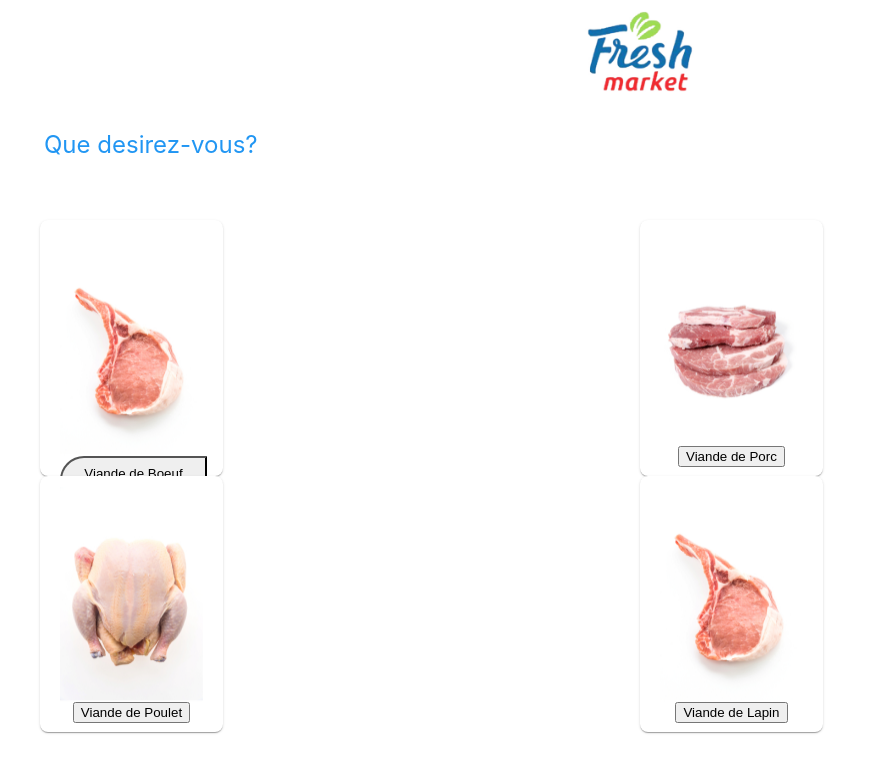
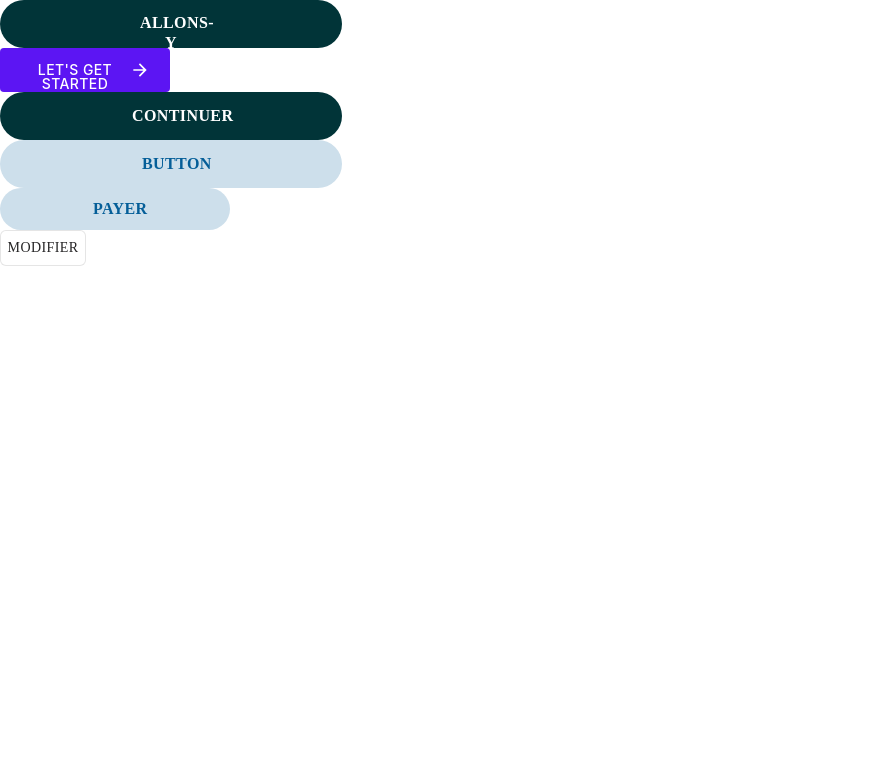
Before and after one commit to Opal-Organic-Market/Fresh-Market-Frontend, a React (Create React App) app: page /onboarding1 in a window 1280 px wide. Shown: the top 772 px of the page, without its empty margins (0-887 px from the left). Built offline with nearby package versions, Linux system fonts and the light colour scheme.

Commit message:
first buttons

```diff
--- a/package.json
+++ b/package.json
@@ -6,6 +6,7 @@
     "@emotion/react": "^11.11.4",
     "@emotion/styled": "^11.11.5",
     "@material-ui/core": "^4.12.4",
+    "@material-ui/icons": "^4.11.3",
     "@mui/icons-material": "^5.15.15",
     "@mui/material": "^5.15.15",
     "@testing-library/jest-dom": "^5.17.0",
--- a/src/App.js
+++ b/src/App.js
@@ -4,7 +4,14 @@ import React from 'react';
 // import Onboarding2 from './pages/onboarding2';
 // import Onboarding3 from './pages/onboarding3';
 // import Welcome from './pages/welcome';
-import CustomCard from './pages/accueil';
+// import CustomCard from './pages/accueil';
+
+import CustomButton from './components/Allons';
+import Suivant from './components/Suivant';
+import Continuer from './components/Continuer';
+import GetStarted from './components/GetStarted';
+import Payer from './components/Payer';
+import Modifier from './components/Modifier';
 
 export default function App() {
   return (
@@ -15,7 +22,13 @@ export default function App() {
       {/* < Onboarding4 /> */}
       {/* <Onboarding3 /> */}
       {/* < Welcome /> */}
-      < CustomCard />
+      <CustomButton/>
+      <GetStarted/>
+      <Continuer/>
+      <Suivant/>
+      <Payer/>
+      <Modifier/>
+      {/* < CustomCard /> */}
     </>
   );
 }
--- /dev/null
+++ b/src/components/Allons.js
@@ -0,0 +1,51 @@
+import React from 'react';
+import Button from '@material-ui/core/Button';
+import { makeStyles } from '@material-ui/core/styles';
+
+const useStyles = makeStyles({
+  root: {
+    display: 'flex',
+    flexDirection: 'row',
+    justifyContent: 'center',
+    alignItems: 'center',
+    padding: '0px 16px',
+    gap: '8px',
+    width: '342px',
+    height: '48px',
+    background: '#013438',
+    borderRadius: '32px',
+    '&:hover': {
+      background: '#013438',
+      animationTimingFunction: 'ease-in',
+      animationDuration: '600ms',
+    },
+  },
+  label: {
+    width: '62px',
+    height: '20px',
+    fontFamily: 'Droid Sans',
+    fontStyle: 'normal',
+    fontWeight: '700',
+    fontSize: '16px',
+    lineHeight: '125%',
+    textAlign: 'center',
+    color: '#FFFFFF',
+    textTransform: 'uppercase', // This will make the text capitalized
+    paddingBottom: '2px', // This will prevent the 'y' from dropping
+  },
+});
+
+export default function CustomButton() {
+  const classes = useStyles();
+
+  const handleClick = () => {
+    // Navigate to "Onboarding 1"
+    console.log('Navigating to Onboarding 1');
+  };
+
+  return (
+    <Button className={classes.root} onClick={handleClick}>
+      <span className={classes.label}>Allons-y</span>
+    </Button>
+  );
+}
--- /dev/null
+++ b/src/components/Continuer.js
@@ -0,0 +1,62 @@
+import React, { useState } from 'react';
+import { makeStyles } from '@material-ui/core/styles';
+import Button from '@material-ui/core/Button';
+
+const useStyles = makeStyles({
+  root: {
+    display: 'flex',
+    flexDirection: 'row',
+    justifyContent: 'center',
+    alignItems: 'center',
+    padding: '0px 16px',
+    gap: '8px',
+    width: '342px',
+    height: '48px',
+    borderRadius: '32px',
+  },
+  label: {
+    width: '78px',
+    height: '20px',
+    fontFamily: 'Droid Sans',
+    fontStyle: 'normal',
+    fontWeight: '700',
+    fontSize: '16px',
+    lineHeight: '125%',
+    textAlign: 'center',
+  },
+});
+
+export default function Continuer() {
+  const classes = useStyles();
+  const [buttonState, setButtonState] = useState('default');
+
+  const handleMouseEnter = () => {
+    setButtonState('hover');
+  };
+
+  const handleMouseLeave = () => {
+    setButtonState('default');
+  };
+
+  const buttonStyles = {
+    default: {
+      background: '#013438',
+      color: '#FFFFFF',
+    },
+    hover: {
+      background: '#025A60',
+      color: '#FFFFFF',
+    },
+  };
+
+  return (
+    <Button
+      className={classes.root}
+      onMouseEnter={handleMouseEnter}
+      onMouseLeave={handleMouseLeave}
+      style={buttonStyles[buttonState]}
+    >
+      <span className={classes.label} style={{color: buttonStyles[buttonState].color}}>Continuer</span>
+    </Button>
+  );
+}
--- /dev/null
+++ b/src/components/GetStarted.js
@@ -0,0 +1,76 @@
+import React, { useState } from 'react';
+import { makeStyles } from '@material-ui/core/styles';
+import Button from '@material-ui/core/Button';
+import ArrowForwardIcon from '@material-ui/icons/ArrowForward'; // import the icon
+
+const useStyles = makeStyles({
+  root: {
+    display: 'flex',
+    flexDirection: 'row',
+    justifyContent: 'center',
+    alignItems: 'center',
+    padding: '0px 16px',
+    gap: '8px',
+    width: '170px',
+    height: '44px',
+    background: '#5C15F3',
+    borderRadius: '4px',
+  },
+  label: {
+    width: '110px',
+    height: '14px',
+    fontFamily: 'Inter',
+    fontStyle: 'normal',
+    fontWeight: '500',
+    fontSize: '14px',
+    lineHeight: '100%',
+    textAlign: 'center',
+    color: '#FFFFFF',
+  },
+  icon: {
+    width: '20px',
+    height: '20px',
+  },
+});
+
+export default function GetStarted() {
+  const classes = useStyles();
+  const [buttonState, setButtonState] = useState('default');
+
+  const handleMouseEnter = () => {
+    setButtonState('hover');
+  };
+
+  const handleMouseLeave = () => {
+    setButtonState('default');
+  };
+
+  const buttonStyles = {
+    default: {
+      background: '#5C15F3',
+      color: '#FFFFFF',
+    },
+    hover: {
+      background: '#5012D3',
+      color: '#FFFFFF',
+    },
+    active: {
+      background: '#3500A5',
+      color: '#FFFFFF',
+    },
+  };
+
+  return (
+    <Button
+      className={classes.root}
+      onMouseEnter={handleMouseEnter}
+      onMouseLeave={handleMouseLeave}
+      onMouseDown={() => setButtonState('active')}
+      onMouseUp={() => setButtonState('default')}
+      style={buttonStyles[buttonState]}
+    >
+      <span className={classes.label}>Let's get started</span>
+      <ArrowForwardIcon className={classes.icon} />
+    </Button>
+  );
+}
--- /dev/null
+++ b/src/components/Modifier.js
@@ -0,0 +1,75 @@
+import React, { useState } from 'react';
+import { makeStyles } from '@material-ui/core/styles';
+import Button from '@material-ui/core/Button';
+
+const useStyles = makeStyles({
+  root: {
+    boxSizing: 'border-box',
+    display: 'flex',
+    flexDirection: 'row',
+    justifyContent: 'center',
+    alignItems: 'center',
+    padding: '14px 16px',
+    width: '86px',
+    height: '36px',
+    border: '1px solid rgba(0, 0, 0, 0.1)',
+    borderRadius: '6px',
+  },
+  label: {
+    // width: '54px',
+    // height: '20px',
+    fontFamily: 'Droid Sans',
+    fontStyle: 'normal',
+    fontWeight: '400',
+    fontSize: '14px',
+    lineHeight: '20px',
+    textAlign: 'center',
+    color: '#252425',
+  },
+});
+
+export default function Modifier() {
+  const classes = useStyles();
+  const [buttonState, setButtonState] = useState('default');
+
+  const handleMouseEnter = () => {
+    setButtonState('hover');
+  };
+
+  const handleMouseLeave = () => {
+    setButtonState('default');
+  };
+
+  const handleMouseDown = () => {
+    setButtonState('active');
+  };
+
+  const handleMouseUp = () => {
+    setButtonState('default');
+  };
+
+  const buttonStyles = {
+    default: {
+      background: '#FFFFFF',
+    },
+    hover: {
+      background: '#CDDFEB',
+    },
+    active: {
+      background: '#3500A5',
+    },
+  };
+
+  return (
+    <Button
+      className={classes.root}
+      onMouseEnter={handleMouseEnter}
+      onMouseLeave={handleMouseLeave}
+      onMouseDown={handleMouseDown}
+      onMouseUp={handleMouseUp}
+      style={buttonStyles[buttonState]}
+    >
+      <span className={classes.label}>Modifier</span>
+    </Button>
+  );
+}
--- /dev/null
+++ b/src/components/Payer.js
@@ -0,0 +1,73 @@
+import React, { useState } from 'react';
+import { makeStyles } from '@material-ui/core/styles';
+import Button from '@material-ui/core/Button';
+
+const useStyles = makeStyles({
+  root: {
+    display: 'flex',
+    flexDirection: 'row',
+    justifyContent: 'center',
+    alignItems: 'center',
+    padding: '8px 24px',
+    width: '230px',
+    height: '42px',
+    borderRadius: '32px',
+  },
+  label: {
+    width: '44px',
+    height: '20px',
+    fontFamily: 'Droid Sans',
+    fontStyle: 'normal',
+    fontWeight: '700',
+    fontSize: '16px',
+    lineHeight: '20px',
+    textAlign: 'center',
+    color: '#045E98',
+  },
+});
+
+export default function Payer() {
+  const classes = useStyles();
+  const [buttonState, setButtonState] = useState('default');
+
+  const handleMouseEnter = () => {
+    setButtonState('hover');
+  };
+
+  const handleMouseLeave = () => {
+    setButtonState('default');
+  };
+
+  const handleMouseDown = () => {
+    setButtonState('active');
+  };
+
+  const handleMouseUp = () => {
+    setButtonState('default');
+  };
+
+  const buttonStyles = {
+    default: {
+      background: '#CDDFEB',
+    },
+    hover: {
+      background: '#94C4E4',
+    },
+    active: {
+      background: '#3500A5',
+    },
+  };
+
+  return (
+    <Button
+      className={classes.root}
+      onMouseEnter={handleMouseEnter}
+      onMouseLeave={handleMouseLeave}
+      onMouseDown={handleMouseDown}
+      onMouseUp={handleMouseUp}
+      style={buttonStyles[buttonState]}
+    >
+      <span className={classes.label}>Payer</span>
+    </Button>
+  );
+}
--- /dev/null
+++ b/src/components/Suivant.js
@@ -0,0 +1,71 @@
+import React, { useState } from 'react';
+import { makeStyles } from '@material-ui/core/styles';
+import Button from '@material-ui/core/Button';
+
+const useStyles = makeStyles({
+  root: {
+    display: 'flex',
+    flexDirection: 'row',
+    justifyContent: 'center',
+    alignItems: 'center',
+    padding: '0px 16px',
+    gap: '8px',
+    width: '342px',
+    height: '48px',
+    borderRadius: '32px',
+  },
+  label: {
+    width: '58px',
+    height: '20px',
+    fontFamily: 'Droid Sans',
+    fontStyle: 'normal',
+    fontWeight: '700',
+    fontSize: '16px',
+    lineHeight: '125%',
+    textAlign: 'center',
+  },
+});
+
+export default function Suivant() {
+  const classes = useStyles();
+  const [buttonState, setButtonState] = useState('default');
+
+  const handleMouseEnter = () => {
+    setButtonState('hover');
+  };
+
+  const handleMouseLeave = () => {
+    setButtonState('default');
+  };
+
+  const handleClick = () => {
+    setButtonState('click');
+  };
+
+  const buttonStyles = {
+    default: {
+      background: '#CDDFEB',
+      color: '#045E98',
+    },
+    hover: {
+      background: '#94C4E4',
+      color: '#045E98',
+    },
+    click: {
+      background: '#046A72',
+      color: '#FFFFFF',
+    },
+  };
+
+  return (
+    <Button
+      className={classes.root}
+      onMouseEnter={handleMouseEnter}
+      onMouseLeave={handleMouseLeave}
+      onClick={handleClick}
+      style={buttonStyles[buttonState]}
+    >
+      <span className={classes.label} style={{color: buttonStyles[buttonState].color}}>Button</span>
+    </Button>
+  );
+}
```
